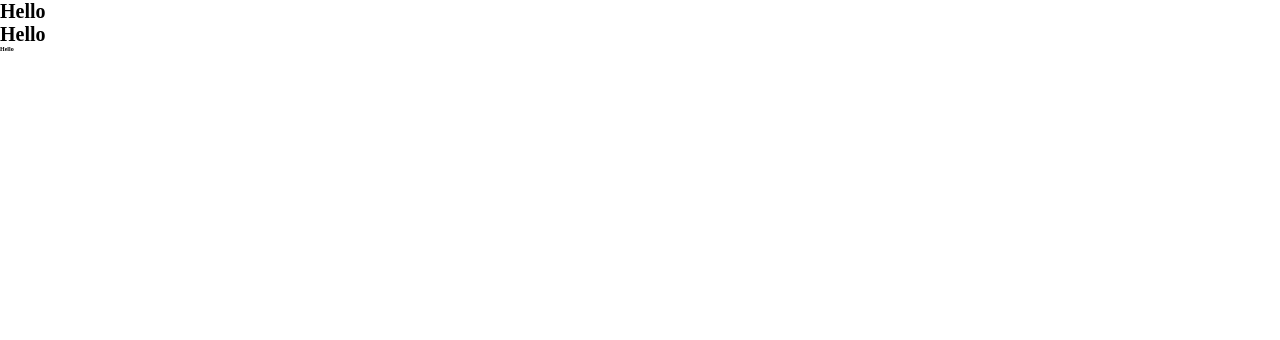
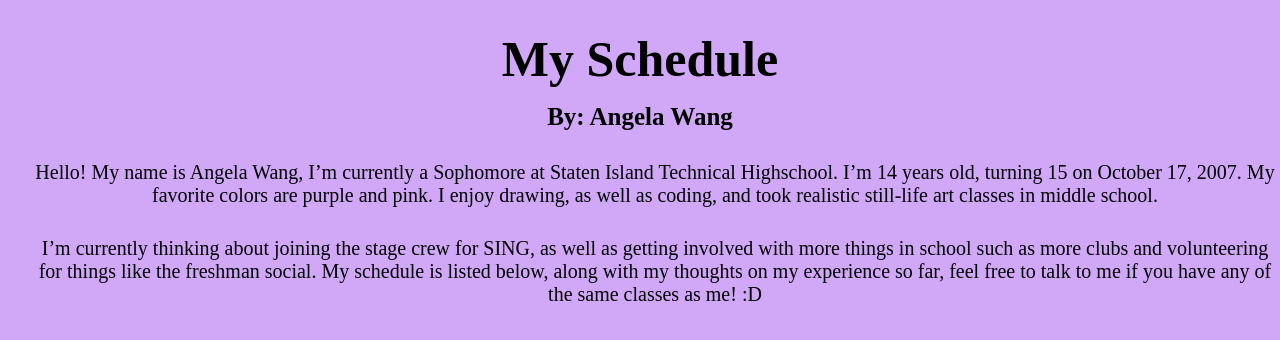
Before and after one commit to staten-island-tech/flex-box-gallery-AngelaW45, a plain HTML site: page index.html in a window 1280 px wide. Drawn offline with Linux system fonts and the light colour scheme.

Commit message:
flex box 3

```diff
--- a/index.html
+++ b/index.html
@@ -5,13 +5,25 @@
     <meta http-equiv="X-UA-Compatible" content="IE=edge" />
     <meta name="viewport" content="width=device-width, initial-scale=1.0" />
     <link rel="stylesheet" href="style.css" />
-    <title>More SCSS</title>
+    <title>More CSS</title>
   </head>
   <body>
     <div class="parent">
-      <h2 class="px-size">Hello</h2>
-      <h2 class="rem-size">Hello</h2>
-      <h2 class="em-size">Hello</h2>
+      <h1 class="px-size">My Schedule</h1>
+      <h2 class="rem-size">By: Angela Wang</h2>
+      <p class="em-size">
+        Hello! My name is Angela Wang, I’m currently a Sophomore at Staten
+        Island Technical Highschool. I’m 14 years old, turning 15 on October 17,
+        2007. My favorite colors are purple and pink. I enjoy drawing, as well
+        as coding, and took realistic still-life art classes in middle school.
+      </p>
+      <p class="em-size">
+        I’m currently thinking about joining the stage crew for SING, as well as
+        getting involved with more things in school such as more clubs and
+        volunteering for things like the freshman social. My schedule is listed
+        below, along with my thoughts on my experience so far, feel free to talk
+        to me if you have any of the same classes as me! :D
+      </p>
     </div>
   </body>
 </html>
--- a/style.css
+++ b/style.css
@@ -3,19 +3,24 @@ body,
 * {
 padding: 0;
 margin: 0;
+background-color: rgb(208, 168, 247);
 box-sizing: border-box;
 font-size: 62.5%; /* Normally 100% is 16px, we want the size to be 10pz, so we do 62.5% */
 }
-
 .parent {
-    font size: 20px;
+    font-size: 20px;
+    text-align: center;
+    margin-top: 3rem;
 }
 .px-size {
-    font-size: 20px;
+    font-size: 50px;
 }
 .rem-size {
-    font-size: 2rem;
+    font-size: 2.5rem;
+    margin-top: 1.5rem;
 }
 .em-size {
     font-size: 1em;
+    margin-top: 3rem;
+    padding-left: 3rem;
 }
```
